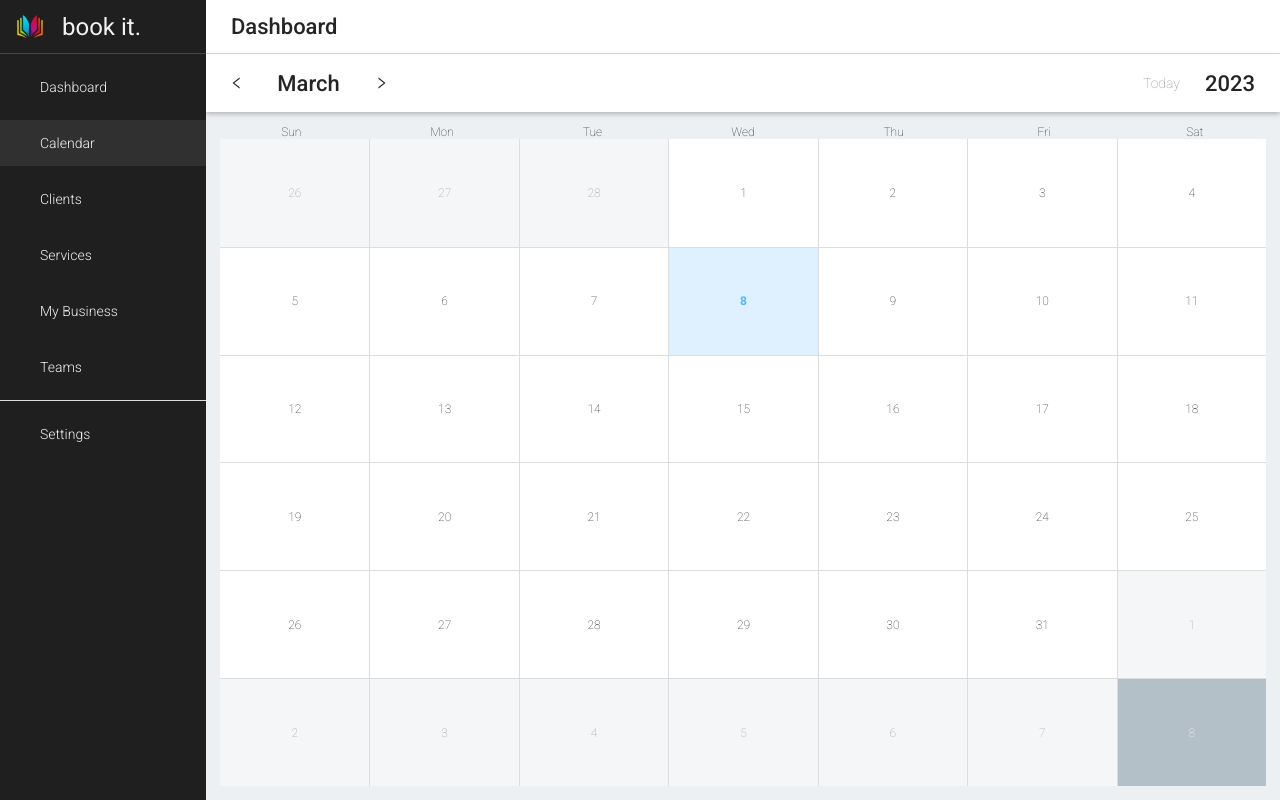
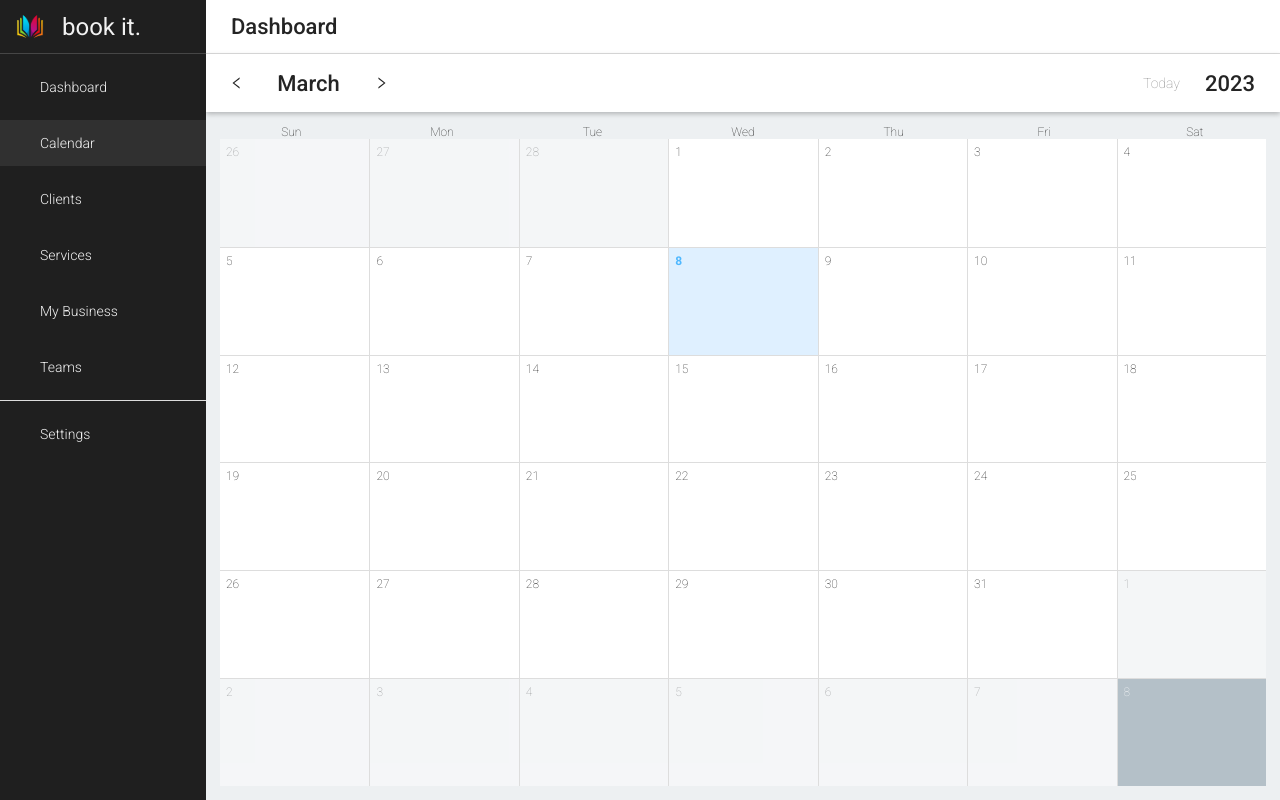
Before and after one commit to ryanhartwig/bookeasy, a Next.js app in the folder next/: page /calendar in a window 1280 px wide. Built offline with nearby package versions, Linux system fonts and the light colour scheme.

Commit message:
Memoize day rendering of calendar

```diff
--- a/next/src/components/calendar/Day.scss
+++ b/next/src/components/calendar/Day.scss
@@ -16,9 +16,11 @@
   position: relative;
 
   display: flex;
-  justify-content: center;
-  align-items: center;
+  justify-content: flex-start;
+  align-items: flex-start;
   flex-direction: column;
+
+  padding: 6px;
 
   background: #ffffff;
 
--- a/next/src/components/calendar/Days.tsx
+++ b/next/src/components/calendar/Days.tsx
@@ -28,14 +28,8 @@ export const Days = ({date, viewing, selected, onSelect}: DaysProps) => {
 
       weekDate.setDate(day + 1);
 
-      return new Date(weekDate);
-    })
-  }, [date]);
-
-
-  return (
-    <div className='Days'>
-      {days.map((d, i) => {
+      // return new Date(weekDate);
+      const d = new Date(weekDate);
       const style: CSSProperties = {}
 
       if (i < 7) {
@@ -53,7 +47,13 @@ export const Days = ({date, viewing, selected, onSelect}: DaysProps) => {
         viewing={viewing}
         style={style}
       />
-      })}
+    })
+  }, [date, onSelect, selected, viewing]);
+
+
+  return (
+    <div className='Days'>
+      {days}
     </div>
   )
 }
```
Lines whose indentation alone changed are shown as unchanged.
